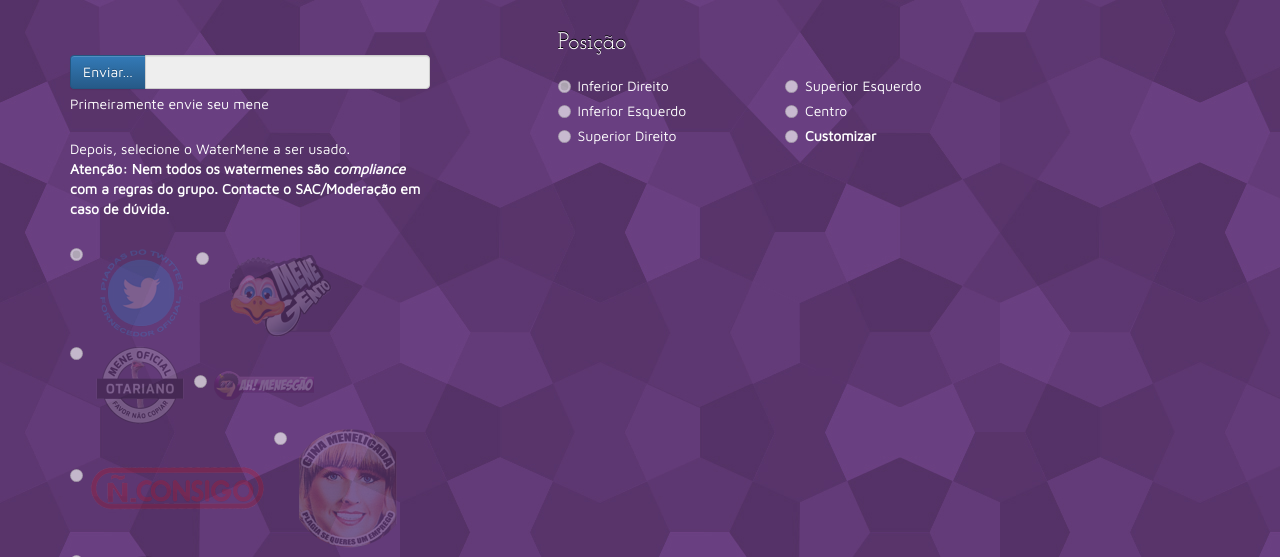
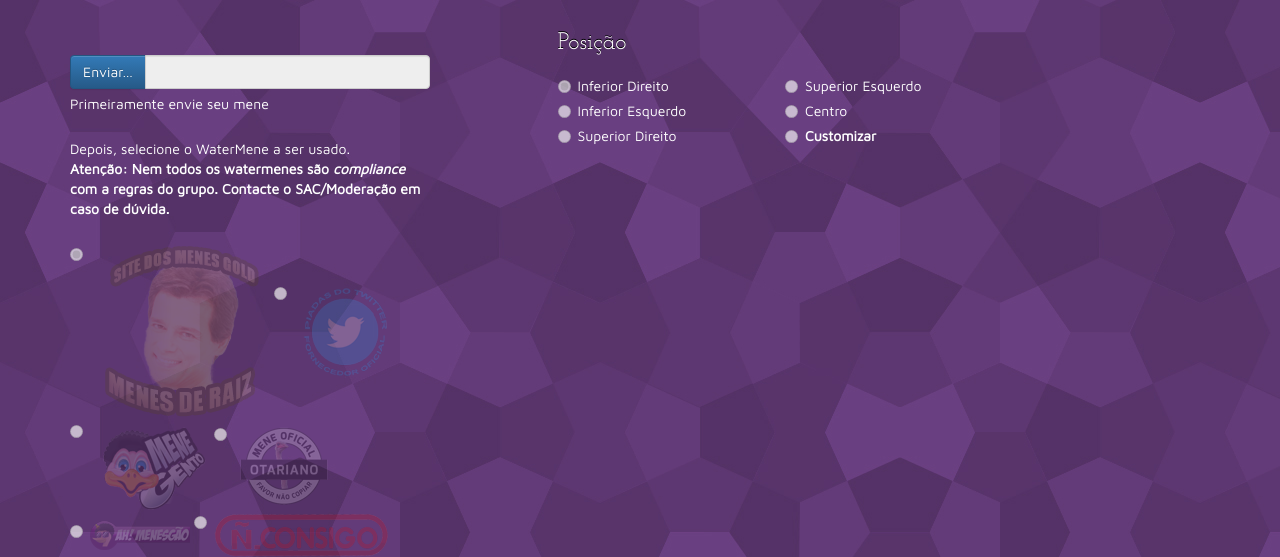
Before and after one commit to romuloctba/watermene, a plain HTML site: page index.html in a window 1280 px wide. Shown: the part 168-725 px from the top of the page. Drawn offline with nearby package versions, Linux system fonts and the light colour scheme.

Commit message:
new oficial watermene

```diff
--- a/index.html
+++ b/index.html
@@ -60,8 +60,12 @@
             <strong>Atenção: Nem todos os watermenes são <em>compliance</em> com a regras do grupo. Contacte o SAC/Moderação em caso de dúvida.</strong>
           </span>
           <div class="radio">
-             <label>
-               <input type="radio" name="watermene" value="img/marca01.png" checked disabled>
+            <label>
+               <input type="radio" name="watermene" value="img/marca00.png" checked disabled>
+               <img src="img/marca00.png" alt="01">
+             </label>
+            <label>
+               <input type="radio" name="watermene" value="img/marca01.png" disabled>
                <img src="img/marca01.png" alt="01">
              </label>
              <label>
```
Also changed, not shown: img/marca00.png (added).
